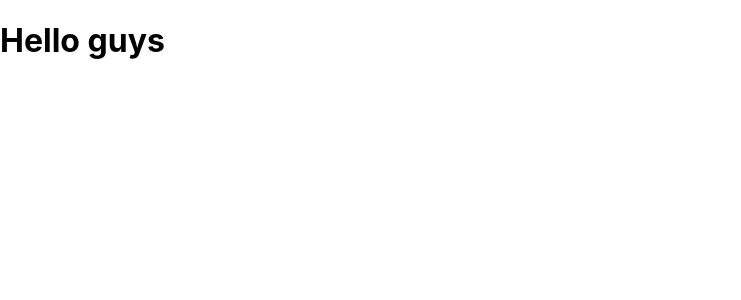
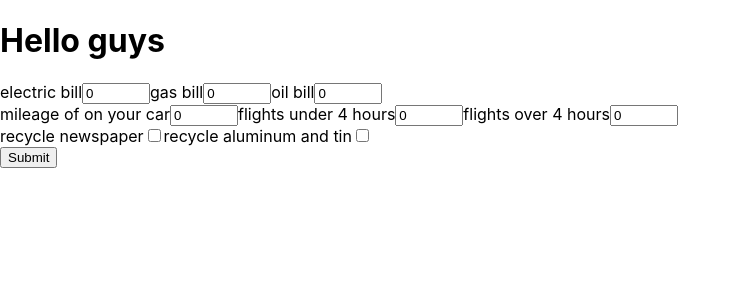
Before and after one commit to RekaKovacs93/CO2-Calculator, a React (Create React App) app in the folder client/: page / in a window 1280 px wide. Shown: the top 300 px of the page, without its empty margins (0-741 px from the left). Built offline with nearby package versions, Linux system fonts and the light colour scheme.

Commit message:
form completed

```diff
--- a/client/src/App.js
+++ b/client/src/App.js
@@ -1,4 +1,4 @@
-import logo from './logo.svg';
+
 import './App.css';
 import Container from "./containers/container"
 
--- /dev/null
+++ b/client/src/components/MetersForm.js
@@ -0,0 +1,88 @@
+import { useState } from "react";
+
+
+const MetersForm = ({creatInstance}) => {
+    const sizeInput =  '60px'
+
+    const [electric,setElectric] = useState(0)
+    const [gas,setGas] = useState(0)
+    const [oil,setOil] = useState(0)
+    const [mileage,setMileage] = useState(0)
+    const [flightUnder,setFlightUnder] = useState(0)
+    const [flightOver, setFlightOver] = useState(0)
+    const [newspaperRecycle, setNewspaperRecycle] = useState(false)
+    const [tinRecycle, setTinRecycle] = useState(false)
+
+    // all those handle  the change events of tthe form inputs
+    const handleGasChange = (event) =>{
+        setGas(event.target.value)
+    }
+    const handleElectricChange = (event) =>{
+        setElectric(event.target.value)
+    }
+    const handleOilChange = (event) =>{
+        setOil(event.target.value)
+    }
+    const handleMileageChange = (event) =>{
+        setMileage(event.target.value)
+    }
+    const handleFlightUnderChange = (event) =>{
+        setFlightUnder(event.target.value)
+    }
+    const handleFlightOverChange = (event) =>{
+        setFlightOver(event.target.value)
+    }
+    const handleNewspaperChange = (event) =>{
+        setNewspaperRecycle(event.target.checked)
+    }
+    const handleTinChange = (event) =>{
+        setTinRecycle(event.target.checked)
+    }
+
+    //handle the submit event, it sends all values to container to create an object
+    const handleSubmit = (event) =>{
+        event.preventDefault()
+        creatInstance(electric * 105, gas  * 105, oil * 113, mileage * 0.79, flightUnder * 1100, flightOver * 4400, flightOver * 1100 + flightUnder * 4400, newspaperRecycle * 184, tinRecycle * 166)
+    }
+
+    return (
+        <form onSubmit = {handleSubmit}>
+            <div>
+                <label htmlFor = "electric" >electric bill</label>
+                <input type = 'number' value = {electric} onChange = {handleElectricChange } id = "electric" style={{width: sizeInput}}/>
+                <label htmlFor = "gas" >gas bill</label>
+                <input type = "number" value = {gas} onChange = {handleGasChange} id = "gas" style={{width: sizeInput}}/>
+                <label htmlFor = "oil">oil bill</label>
+                <input type = "number" value = {oil} onChange = {handleOilChange} id = "oil"  style={{width: sizeInput}}/>
+            </div>
+            <div>
+                <label htmlFor = "mileage">mileage of on your car</label>
+                <input type = "number" value = {mileage} onChange = {handleMileageChange} id = "mileage"  style={{width: sizeInput}}/>
+                <label htmlFor = "flightUnder" >flights under 4 hours</label>
+                <input type = "number" value = {flightUnder} onChange = {handleFlightUnderChange} id = "flightUnder" style={{width: sizeInput}}/>
+                <label htmlFor = "flightOver" >flights over 4 hours</label>
+                <input type = "number" value = {flightOver} onChange = {handleFlightOverChange} id = "flightOver" style={{width: sizeInput}}/>
+            </div>
+            <div>
+                <label htmlFor = "newspaper">recycle newspaper</label>
+                <input type = "checkbox" id = "newspaper" onChange = {handleNewspaperChange} value = {newspaperRecycle} checked = {newspaperRecycle}/>
+                <label htmlFor = "tin" >recycle aluminum and tin</label>
+                <input type = "checkbox" id = "tin" onChange = {handleTinChange} value = {tinRecycle} checked = {tinRecycle}/>
+            </div>
+            <input type = "submit" value = "Submit" />
+        </form>
+    );
+};
+
+export default MetersForm
+
+
+// Multiply your monthly electric bill by 105
+// Multiply your monthly gas bill by 105
+// Multiply your monthly oil bill by 113
+// Multiply your total yearly mileage on your car by .79
+// Multiply the number of flights you’ve taken in the past year (4 hours or less) by 1,100
+// Multiply the number of flights you’ve taken in the past year (4 hours or more) by 4,400
+// Add 184 if you do NOT recycle newspaper
+// Add 166 if you do NOT recycle aluminum and tin
+// Add 1-8 together for your total carbon footprint
--- a/client/src/containers/container.js
+++ b/client/src/containers/container.js
@@ -1,7 +1,31 @@
+import { useState } from "react";
+import MetersForm from "../components/MetersForm";
+
 function Container() {
+  const [newInstance, setNewInstance] = useState(null);
+
+  //console.log(newInstance)
+
+  // create a new object and store it in the newInstance var
+  const creatInstance = (electricValue, gasValue, oilValue, carValue, flightUnderValue, flightOverValue, flightValue, newspaperValue, tinValue) => {
+    const obj = {
+      electric: electricValue ,
+      gas: gasValue,
+      oil: oilValue,
+      car: carValue,
+      flightUnder: flightUnderValue,
+      flightOver: flightOverValue,
+      flightOverall: flightValue,
+      newspaperRecycle: newspaperValue,
+      tinRecycle: tinValue
+    }
+    setNewInstance(obj)
+  }
+
   return (
     <>
       <h1>Hello guys</h1>
+      <MetersForm creatInstance = {creatInstance}/>
     </>
   );
 }
```
